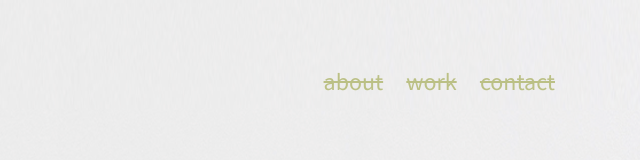
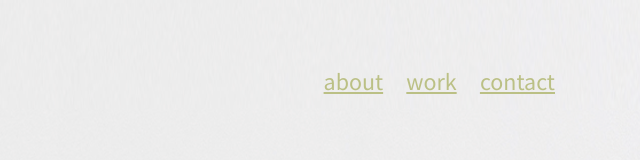
Before and after one commit to Catarina-M/Jubilee-Austen, a plain HTML site: page index.html in a window 1280 px wide. Shown: the top 160 px of the page, 640-1280 px from the left. Drawn offline with Linux system fonts and the light colour scheme.

Commit message:
Turned off nav text decoration line through

```diff
--- a/css/main-style.css
+++ b/css/main-style.css
@@ -46,7 +46,6 @@ nav ul li{
 }
 nav ul li a {
 	text-transform: lowercase;
-	text-decoration: line-through;
 	font-size: 24px;
 	color: #bbc085;
   padding-right: 20px;
```
